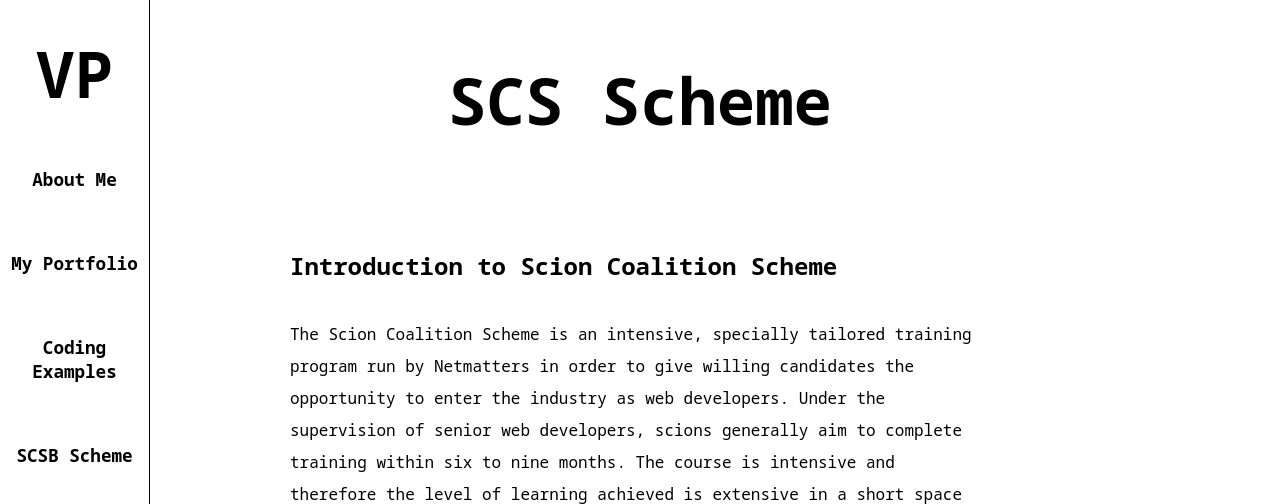
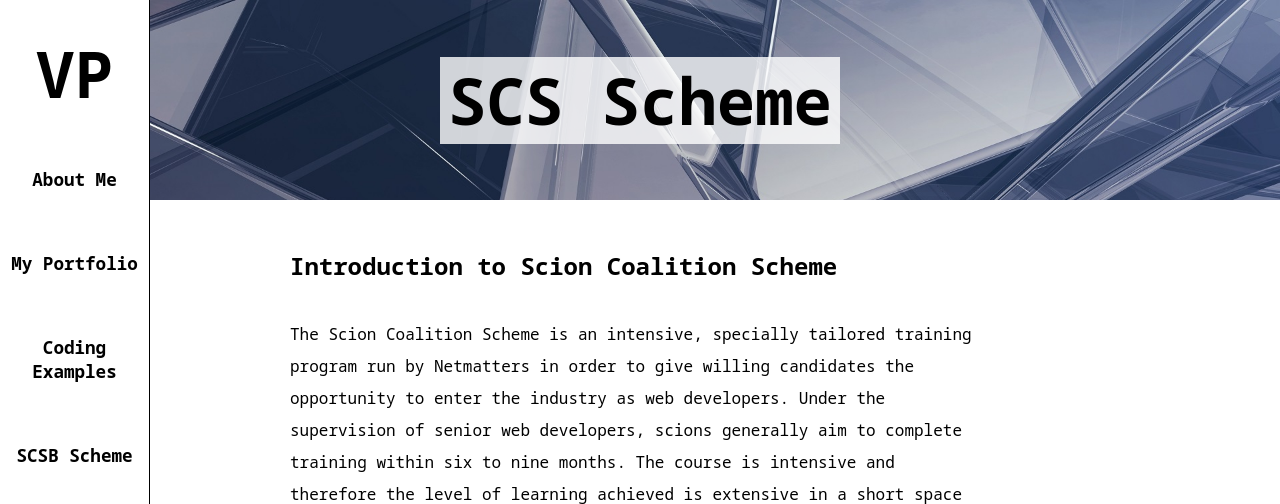
Before and after one commit to v-prestigiacomo/portfolio, a plain HTML site: page scs.html in a window 1280 px wide. Shown: the top 504 px of the page. Drawn offline with Linux system fonts and the light colour scheme.

Commit message:
img path fix

```diff
--- a/scss/header/_header-page.scss
+++ b/scss/header/_header-page.scss
@@ -3,7 +3,7 @@
 .about-wrapper {
     .header-about-wrapper {
         display: grid;
-        background-image: url(img/header-top.jpg);
+        background-image: url(../img/header-top.jpg);
         background-size: cover;
         height: 200px;
         justify-content: center;
```
Also changed, not shown: css/main.css, 1 other file.
